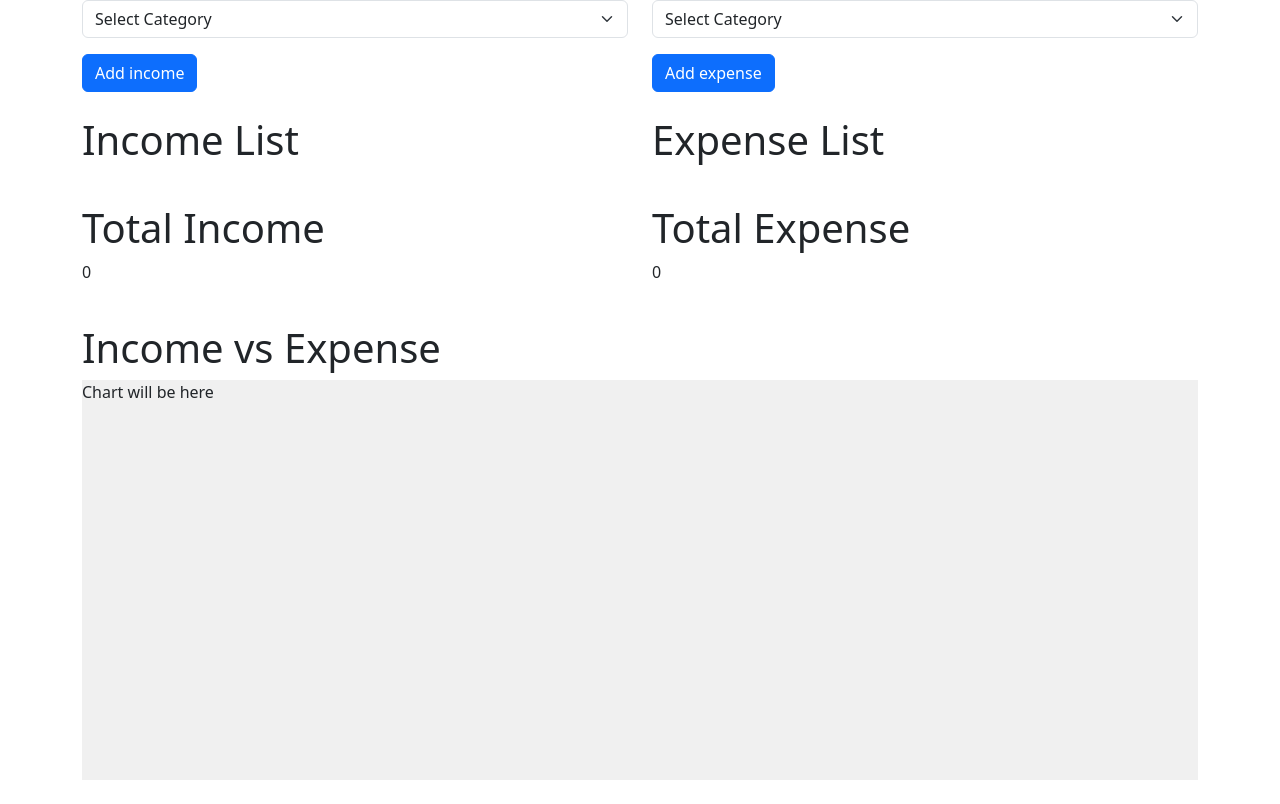
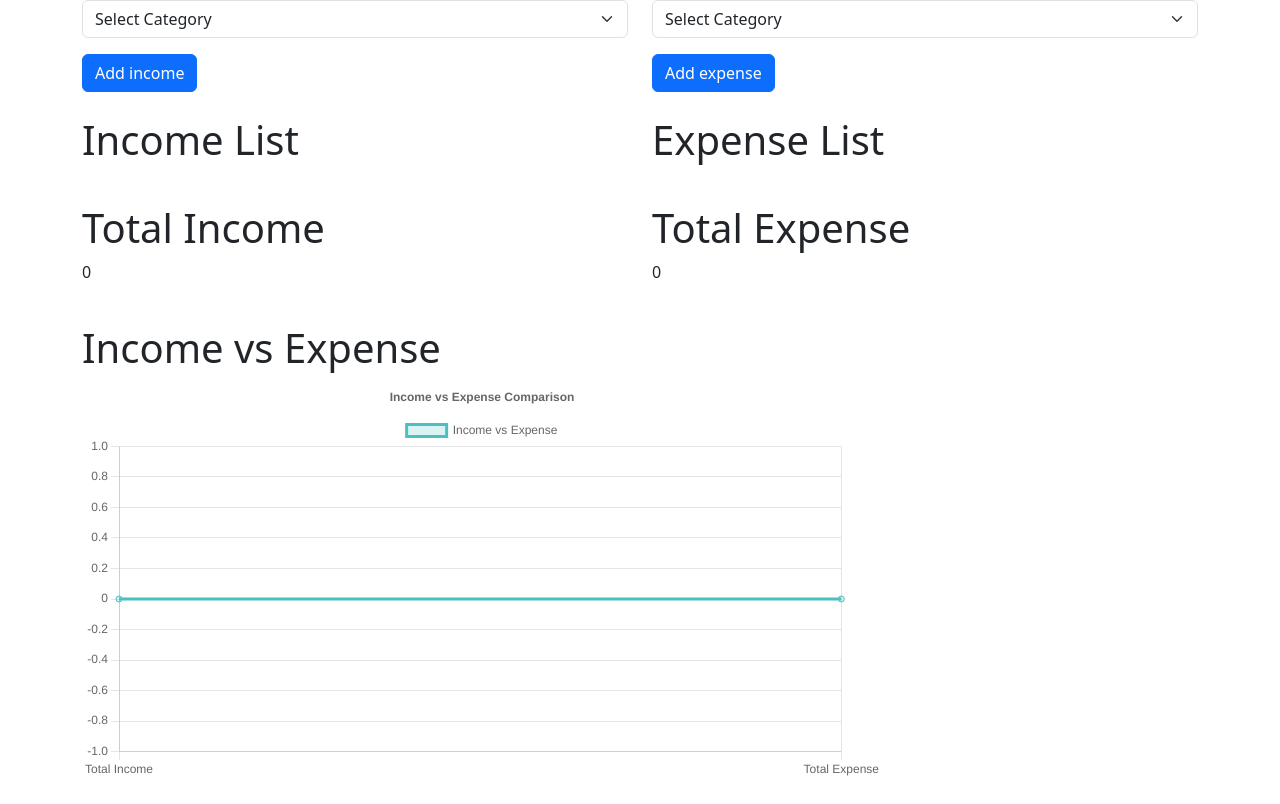
Before and after one commit to andols-dev/budget_tracker_react_typescript, a React (Vite) app: page / in a window 1280 px wide. Shown: the part 389-1193 px from the top of the page. Built offline with nearby package versions, Linux system fonts and the light colour scheme.

Commit message:
create logic to income

```diff
--- a/package.json
+++ b/package.json
@@ -12,8 +12,10 @@
   "dependencies": {
     "bootstrap": "^5.3.5",
     "budget_tracker": "file:",
+    "chart.js": "^4.4.8",
     "react": "^19.0.0",
     "react-bootstrap": "^2.10.9",
+    "react-chartjs-2": "^5.3.0",
     "react-dom": "^19.0.0",
     "uuid": "^11.1.0"
   },
--- a/src/App.tsx
+++ b/src/App.tsx
@@ -3,6 +3,7 @@ import { useState } from 'react';
 import { Button, Container, Form, Col, Row } from 'react-bootstrap'
 import { v4 as uuid } from 'uuid';
 import 'bootstrap/dist/css/bootstrap.min.css';
+import IncomeVsExpenseChart from './Components/IncomeVsExpenseChart';
 
 function App() {
   interface IncomeCategory {
@@ -67,9 +68,38 @@ function App() {
   const handleExpenseCategoryChange = (event: React.ChangeEvent<HTMLSelectElement>) => {
     setSelectedExpenseCategory(event.target.value);
   };
-  const onSubmit = (event: React.FormEvent<HTMLFormElement>) => {
+  const handleIncomeSubmit = (event: React.FormEvent<HTMLFormElement>) => {
     event.preventDefault();
     const parsedAmount = Number(incomeAmount);
+
+        // check if expenseName is empty
+        if (incomeName.trim() === '') {
+          alert('Please enter an income name');
+          return; // stop further execution
+        }
+        // check if parsedAmount is empty
+        if (incomeAmount.trim() === '') {
+          alert('Please enter an income amount');
+          return; // stop further execution
+        }
+        // check if parsedAmount is NaN
+        if (isNaN(parsedAmount)) {
+          alert('Please enter a valid income amount');
+          return;
+        }
+        if(Number(incomeName))
+        {
+          alert('Number is not a valid income name');
+        }
+
+        // check if selectedExpenseCategory is empty
+        if (selectedIncomeCategory.trim() === '' || selectedIncomeCategory === 'Select income category') {
+          alert('Please select a valid income category');
+          return;
+        }
+
+
+
     const newIncome: Income = {
       id: uuid(),
       name: incomeName,
@@ -87,19 +117,49 @@ function App() {
   const handleExpenseSubmit = (event: React.FormEvent<HTMLFormElement>) => {
     event.preventDefault();
     const parsedAmount = Number(expenseAmount);
+
+    // check if expenseName is empty
+    if (expenseName.trim() === '') {
+      alert('Please enter an expense name');
+      return; // stop further execution
+    }
+    // check if parsedAmount is empty
+    if (expenseAmount.trim() === '') {
+      alert('Please enter an expense amount');
+      return; // stop further execution
+    }
+    // check if parsedAmount is NaN
+    if (isNaN(parsedAmount)) {
+      alert('Please enter a valid expense amount');
+      return;
+    }
+    if(Number(expenseName))
+    {
+      alert('Number is not a valid expense name');
+    }
+
+    // check if selectedExpenseCategory is empty
+    if (selectedExpenseCategory.trim() === '' || selectedExpenseCategory === 'Select expense category') {
+      alert('Please select a valid expense category');
+      return;
+    }
+
     const newExpense: Expense = {
       id: uuid(),
       name: expenseName,
       amount: parsedAmount,
       category: selectedExpenseCategory,
     };
+
     setExpenseList([...expenseList, newExpense]);
     console.log('New Expense:', newExpense);
+
     // Reset form fields
     setExpenseName('');
     setExpenseAmount('');
-    setSelectedExpenseCategory(' ');
+    setSelectedExpenseCategory('');
   };
+
   return (
     <Container className="mt-5">
       <h1 className="text-center">Budget Tracker</h1>
@@ -109,7 +169,7 @@ function App() {
       <Col md={6} className="mb-4">
       <h1>Income</h1>
 
-      <Form onSubmit={onSubmit}>
+      <Form onSubmit={handleIncomeSubmit}>
         <Form.Group >
           <Form.Label>Income Name</Form.Label>
           <Form.Control type="text" placeholder=" Enter income" value={incomeName} onChange={handleIncomeNameChange}/>
@@ -214,9 +274,8 @@ function App() {
         <Row>
           <Col md={12} className="mb-4">
           <h1>Income vs Expense</h1>
-          <div style={{ width: '100%', height: '400px', backgroundColor: '#f0f0f0' }}>
-            <p>Chart will be here</p>
-          </div>
+            <IncomeVsExpenseChart incomeList={incomeList} expenseList={expenseList} />
+
           </Col>
         </Row>
 
--- /dev/null
+++ b/src/Components/IncomeVsExpenseChart.tsx
@@ -0,0 +1,47 @@
+import { Line } from 'react-chartjs-2'; // Importera Line-diagrammet från react-chartjs-2
+import { Chart as ChartJS, CategoryScale, LinearScale, PointElement, LineElement, Title, Tooltip, Legend } from 'chart.js';
+
+
+ChartJS.register(CategoryScale, LinearScale, PointElement, LineElement, Title, Tooltip, Legend);
+
+const IncomeVsExpenseChart = ({ incomeList, expenseList }: { incomeList: Income[], expenseList: Expense[] }) => {
+  // Beräkna totala inkomster och utgifter per månad (eller använd annan logik)
+  const totalIncome = incomeList.reduce((sum, income) => sum + income.amount, 0);
+  const totalExpense = expenseList.reduce((sum, expense) => sum + expense.amount, 0);
+
+  // Data som kommer att visas i grafen
+  const data = {
+    labels: ['Total Income', 'Total Expense'], // X-axel etiketter
+    datasets: [
+      {
+        label: 'Income vs Expense',
+        data: [totalIncome, totalExpense], // Data för inkomster och utgifter
+        borderColor: 'rgb(75, 192, 192)',
+        backgroundColor: 'rgba(75, 192, 192, 0.2)',
+        tension: 0.1, // Gör linjen lite mjukare
+      },
+    ],
+  };
+
+  // Diagrammets alternativ (kan anpassas)
+  const options = {
+    responsive: true,
+    plugins: {
+      legend: {
+        position: 'top' as const,
+      },
+      title: {
+        display: true,
+        text: 'Income vs Expense Comparison',
+      },
+    },
+  };
+
+  return (
+    <div style={{ width: '100%', height: '400px' }}>
+      <Line data={data} options={options} />
+    </div>
+  );
+};
+
+export default IncomeVsExpenseChart;
```
Also changed, not shown: 1 other file (tests, documents, lock files or other folders).
